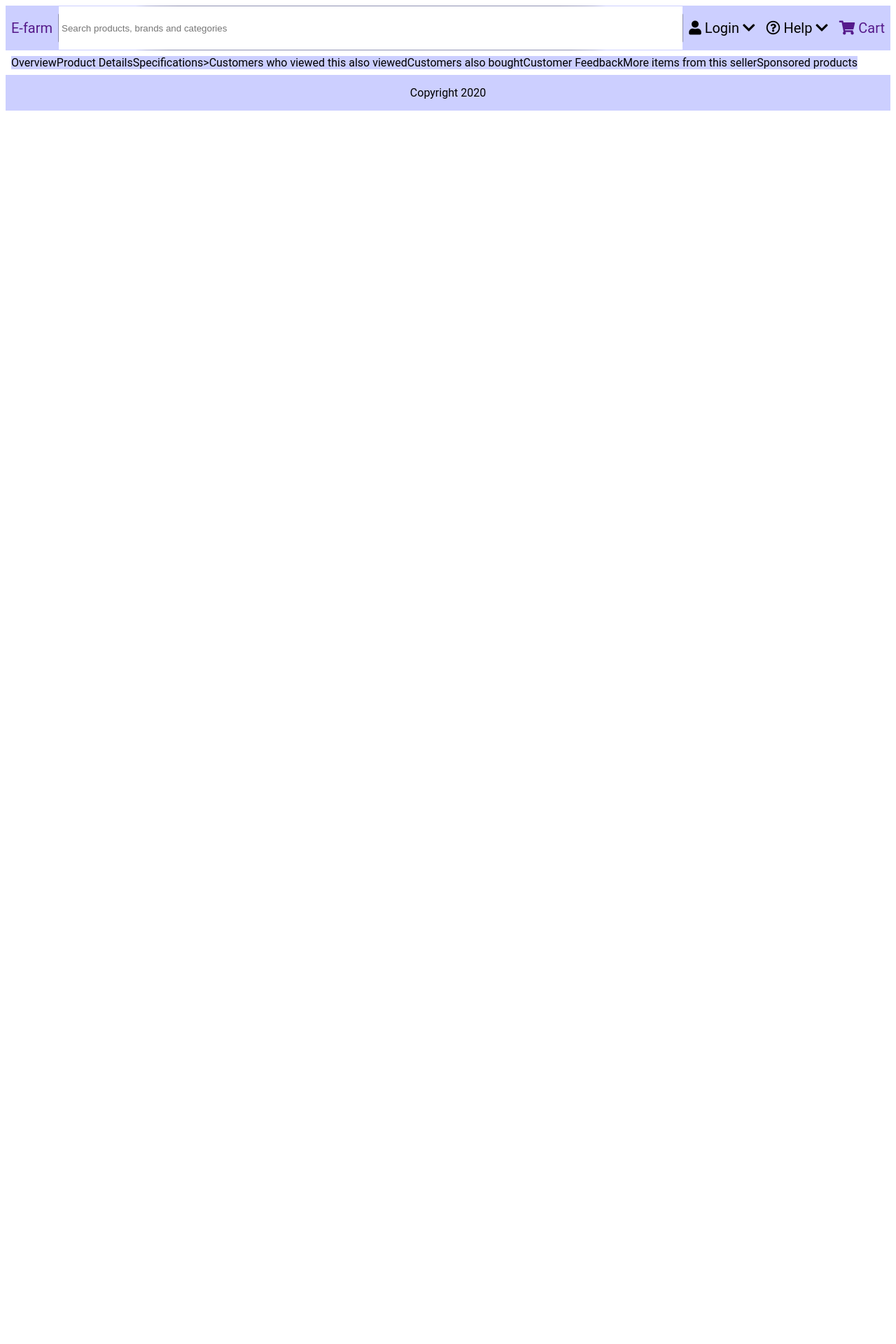
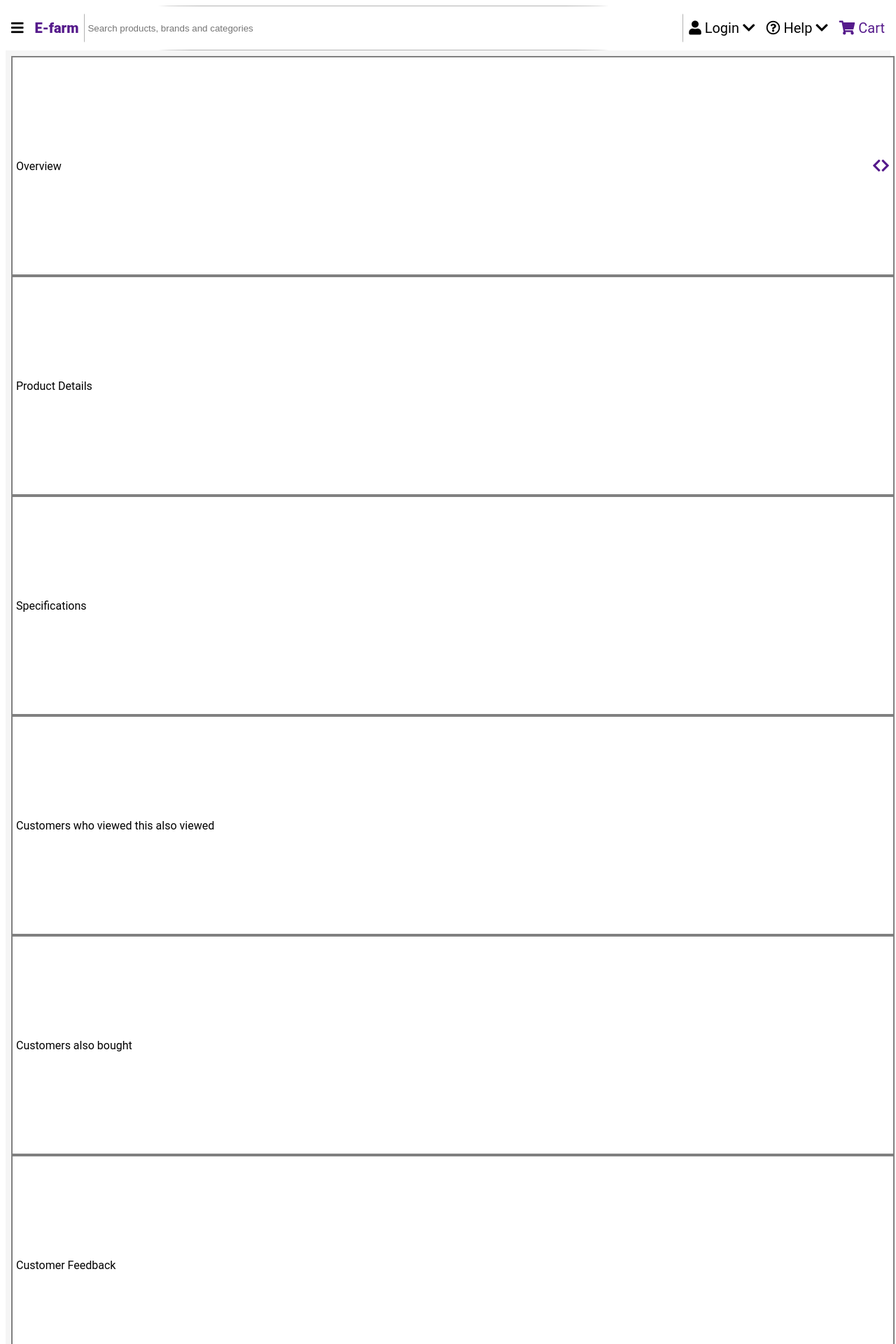
Before and after one commit to njirutitus/Web-project-1-sample, a PHP site: page /details.html in a window 1280 px wide. Shown: the top 1920 px of the page at 70% size. Before the commit the page ends 158 px from the top, so only its background shows below. Run offline with PHP 8.4, Linux system fonts and the light colour scheme.

Commit message:
made some changes

```diff
--- a/details.html
+++ b/details.html
@@ -7,13 +7,15 @@
 	<title>Electronic Farm</title>
 	<link href="fontawesome-free-5.13.0-web/css/all.css" rel="stylesheet">
 	<link href="styles.css" type="text/css" rel="stylesheet" />
+	<link href="details.css" type="text/css" rel="stylesheet" />
 	<link rel="icon" type="image/png" href="images/icons/favicon.png" />
 </head>
 
 <body>
 	<div class="my-content-wrapper">
-		<header>
-			<p><a href="">E-farm</a></p>
+		<header id="main-header">
+			<p id="menu-icon"><i class="fa fa-bars" aria-hidden="true"></i></p>
+			<p id="logo"><a href="">E-farm</a></p>
 			<div id="search">
 				<input type="search" name="search" placeholder="Search products, brands and categories" aria-label="Search" />
 			</div>
@@ -41,20 +43,21 @@
 		</header>
 
 
-
-		<main>
-			<article>
+		<main id="details-main">
+			<article id="product">
 				<section id="product-overview">
-					<header>Overview</header>
+					<header style="width: 100%;">Overview</header>
+					<a href=""> <i class="fas fa-chevron-left"></i></a>
+					<a href=""> <i class="fas fa-chevron-right"></i></a>
 				</section>
-				<section id="product-details">
+				<section id="product-description">
 					<header>Product Details</header>
 				</section>
 				<section id="product-specifications">
 					<header>Specifications</header>
 				</section>
 				<section id="product-viewed-with">
-					<header>>Customers who viewed this also viewed</header>
+					<header>Customers who viewed this also viewed</header>
 				</section>
 				<section id="product-bought-with">
 					<header>Customers also bought</header>
--- a/styles.css
+++ b/styles.css
@@ -3,22 +3,26 @@
 	display: flex;
 	flex-direction: column;
 	min-height: 100%;
+	background-color:rgb(245, 245, 245);
 	font-family: Roboto, -apple-system, BlinkMacSystemFont, "Segoe UI", "Helvetica Neue", Arial, sans-serif;
 }
-header{
+#main-header{
 	/*background-color: #3f51b5;*/
 	display: flex;
 	flex-direction: row;
 	margin-bottom: 8px;
 	flex-shrink: 0;
-	background-color: #cccfff;
+	background-color: #fff;
 	/* position: sticky; */
 }
-header p{
+#main-header p{
 	flex-grow: 0;
 	padding-left: 8px;
 	padding-right: 8px;
 	font-size: 20px;
+}
+#logo{
+	font-weight: 900;;
 }
 #search{
 	flex-grow: 1;
@@ -35,18 +39,18 @@ header p{
 #search>i{
 	vertical-align: center;
 }
-main{
+#home-main{
 	display: flex;
 	flex-grow: 1;
 	flex-direction: row;
 }
-aside{
+#main-menu{
 	width: 25%;
 	padding: 8px;
 	border: 1px #747474 solid;
 	background-color: #fff;
 }
-article{
+#featured-products{
 	display: flex;
 	flex-wrap: wrap;
 	margin-left: 8px;
@@ -58,6 +62,7 @@ article{
 	padding-left: 8px;
 	padding-right: 8px;
 	display: flex;
+	flex-shrink: 0;
 	flex-direction: column;
 }
 .item-cover{
@@ -78,7 +83,7 @@ img{
 	max-height: 100%;
 	display: block;
 }
-aside>ul li{
+#main-menu>ul li{
 	list-style-type: none;
 	padding: 5px;
 	margin-left: -25px;
```
Also changed, not shown: _notes/dwsync.xml (+4 -3 lines), index.html (+4 -4 lines).
